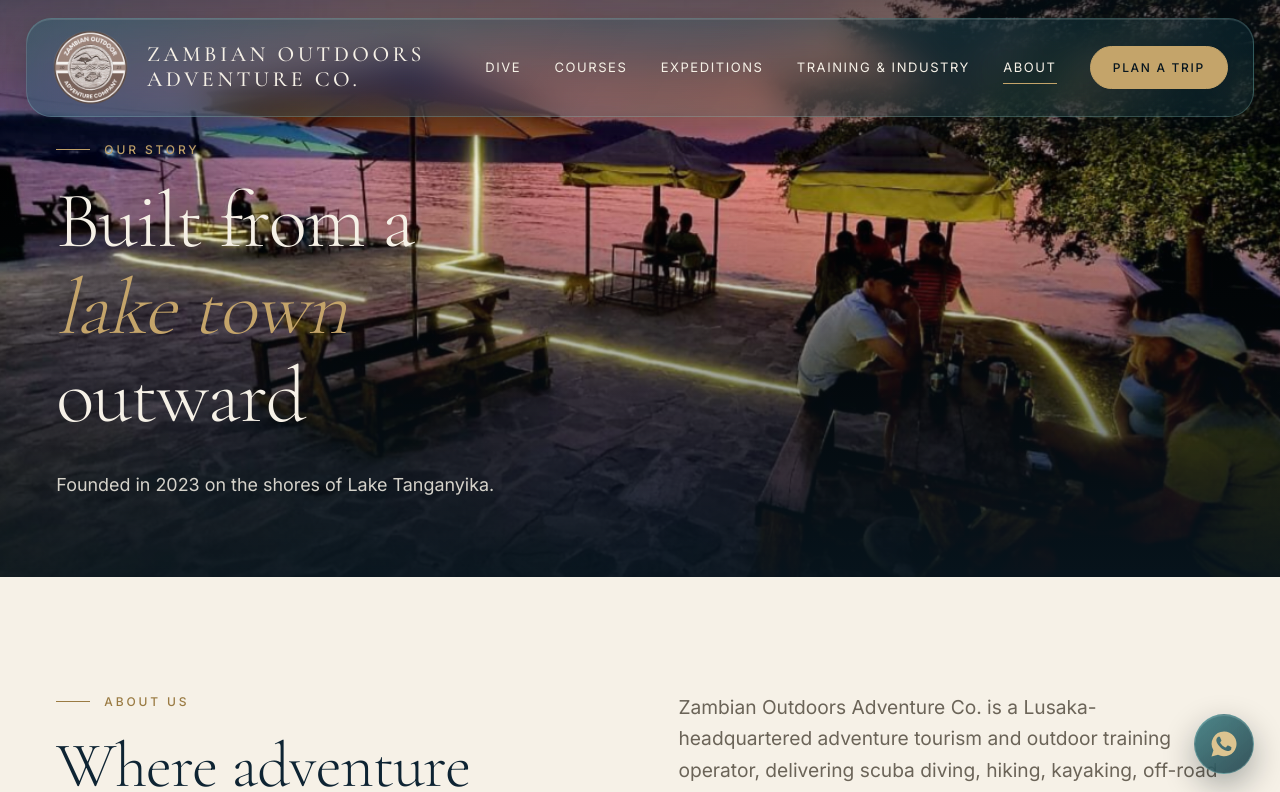
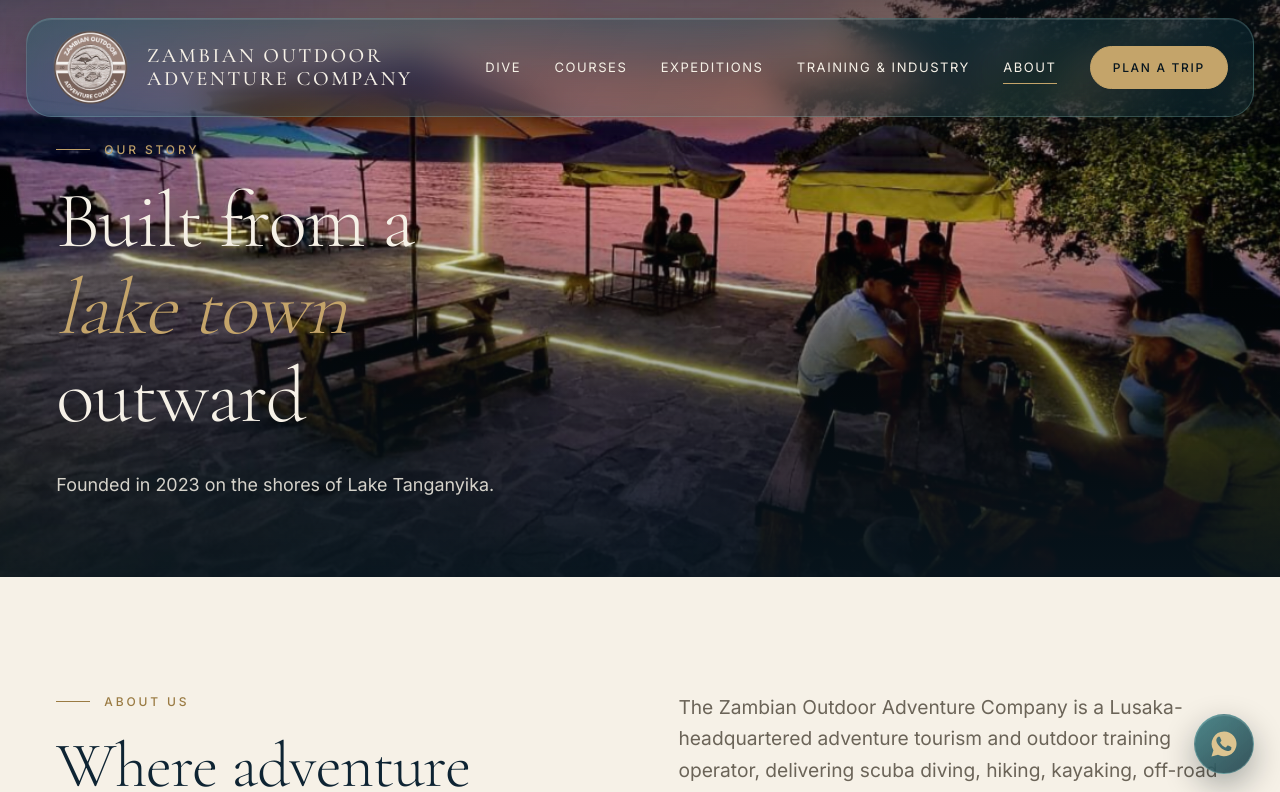
Before and after one commit to zedkooky/zoac, a Next.js app: page /about in a window 1280 px wide. Shown: the top 792 px of the page. Built offline with nearby package versions, Linux system fonts and the light colour scheme.

Commit message:
Use the correct name: Zambian Outdoor Adventure Company
Co-Authored-By: Claude Opus 5.5 <noreply@anthropic.com>
Claude-Session: https://claude.ai/code/session_01SSVt6dTfHH9q8uRMtzTyMa

```diff
--- a/app/about/page.tsx
+++ b/app/about/page.tsx
@@ -5,7 +5,7 @@ import { SITE, VALUES } from "@/lib/site";
 
 export const metadata: Metadata = {
   title: "About us",
-  description: "Founded in 2023 on the shores of Lake Tanganyika, Zambian Outdoors Adventure Co. is a Lusaka-headquartered adventure and outdoor training operator.",
+  description: "Founded in 2023 on the shores of Lake Tanganyika, the Zambian Outdoor Adventure Company is a Lusaka-headquartered adventure and outdoor training operator.",
   alternates: { canonical: "/about" },
 };
 
@@ -18,7 +18,7 @@ export default function About() {
         <div className="wrap split split--top">
           <div><p className="eyebrow" data-reveal>About us</p><h2 className="h2" data-reveal="100">Where adventure tourism meets <em>technical capability</em></h2></div>
           <div className="lede">
-            <p data-reveal="100">Zambian Outdoors Adventure Co. is a Lusaka-headquartered adventure tourism and outdoor training operator, delivering scuba diving, hiking, kayaking, off-road safari and wilderness skills experiences across the country.</p>
+            <p data-reveal="100">The Zambian Outdoor Adventure Company is a Lusaka-headquartered adventure tourism and outdoor training operator, delivering scuba diving, hiking, kayaking, off-road safari and wilderness skills experiences across the country.</p>
             <p data-reveal="200" style={{ marginTop: 20 }}>We&apos;ve grown from a single dive outpost in Mpulungu into a national operator working with mining houses, government agencies, conservation partners and travellers from across the world.</p>
             <div className="stats" data-reveal="300">
               <div className="stat"><b>Lusaka</b><span>Headquarters</span></div>
--- a/app/globals.css
+++ b/app/globals.css
@@ -98,7 +98,7 @@ button,input,select,textarea{font:inherit;color:inherit}
 @supports not ((backdrop-filter:blur(1px)) or (-webkit-backdrop-filter:blur(1px))){.nav{background:rgba(14,66,76,.92)}}
 .brand{display:flex;align-items:center;gap:18px}
 .brand img{width:clamp(60px,6vw,84px);height:clamp(60px,6vw,84px);border-radius:50%;transition:width .6s var(--ease),height .6s var(--ease)}
-.brand span{font-family:var(--serif);font-size:clamp(17px,1.7vw,24px);font-weight:500;letter-spacing:.16em;text-transform:uppercase;line-height:1.15;white-space:nowrap}
+.brand span{font-family:var(--serif);font-size:clamp(17px,1.6vw,23px);font-weight:500;letter-spacing:.12em;text-transform:uppercase;line-height:1.15;white-space:nowrap}
 .brand small{display:block;font-family:var(--sans);font-size:9px;letter-spacing:.3em;color:var(--gold);margin-top:6px}
 .nav.solid .brand img{width:52px;height:52px}
 .nav__links{display:flex;align-items:center;gap:clamp(20px,2.6vw,40px);font-size:13px;letter-spacing:.12em;text-transform:uppercase}
@@ -116,7 +116,8 @@ button,input,select,textarea{font:inherit;color:inherit}
 .menu__links{display:flex;flex-direction:column;gap:18px;margin-top:9vh;font-family:var(--serif);font-size:clamp(36px,10vw,56px);font-weight:300;line-height:1.05}
 .menu__links a:hover{color:var(--gold)}
 .menu__foot{margin-top:auto;color:var(--mist);font-size:14px}
-@media (max-width:960px){.nav__links{display:none}.burger{display:flex}}
+@media (max-width:1180px){.nav__links{display:none}.burger{display:flex}}
+@media (max-width:560px){.brand{gap:12px}.brand img{width:48px;height:48px}.nav.solid .brand img{width:42px;height:42px}.brand span{font-size:14px;letter-spacing:.08em}.burger{margin-left:10px}}
 
 /* ---------- hero ---------- */
 .hero{position:relative;min-height:max(680px,100svh);display:flex;flex-direction:column;justify-content:flex-end;background:var(--ink);color:var(--ivory);overflow:hidden}
@@ -240,13 +241,13 @@ button,input,select,textarea{font:inherit;color:inherit}
 /* ---------- footer ---------- */
 .foot{background:var(--ink);color:var(--mist);padding:clamp(56px,7vw,96px) 0 32px;font-size:14px}
 .foot__grid{display:grid;grid-template-columns:1.4fr 1fr 1fr 1.2fr;gap:40px}
-@media (max-width:860px){.foot__grid{grid-template-columns:1fr 1fr}}
+@media (max-width:1060px){.foot__grid{grid-template-columns:1fr 1fr}}
 @media (max-width:520px){.foot__grid{grid-template-columns:1fr}}
 .foot h4{margin:0 0 18px;font-size:11px;letter-spacing:.24em;text-transform:uppercase;color:var(--gold);font-weight:500}
 .foot ul{list-style:none;padding:0;margin:0;display:grid;gap:10px}
 .foot a:hover{color:var(--ivory)}
 .foot .brand{color:var(--ivory);margin-bottom:18px}
-.foot .brand span{font-size:17px;letter-spacing:.12em}
+.foot .brand span{font-size:clamp(15px,1.2vw,17px);letter-spacing:.1em}
 .foot .brand img{width:64px;height:64px}
 .foot__base{margin-top:56px;padding-top:24px;border-top:1px solid var(--line-dk);display:flex;flex-wrap:wrap;justify-content:space-between;gap:12px;font-size:12px}
 
--- a/app/layout.tsx
+++ b/app/layout.tsx
@@ -28,7 +28,7 @@ const ORG_SCHEMA = {
   "@type": "TravelAgency",
   "@id": `${SITE.url}/#org`,
   name: SITE.name,
-  alternateName: ["ZOAC", "Zambian Outdoor Adventure Company"],
+  alternateName: ["ZOAC", "Zambian Outdoor Adventure Co."],
   url: `${SITE.url}/`,
   logo: `${SITE.url}/img/logo.png`,
   image: `${SITE.url}/img/sunset-boat.jpg`,
--- a/app/page.tsx
+++ b/app/page.tsx
@@ -147,7 +147,7 @@ export default function Home() {
             <p className="lede" data-reveal="200" style={{ margin: "24px 0 30px" }}>Kit in our forest green, made for the boat, the trail and the drive home. Message us to order, or ask us to put together a team or school order.</p>
             <ul className="tags" data-reveal="250">{MERCH.map((m) => <li key={m}>{m}</li>)}</ul>
             <div className="hero__cta" data-reveal="300" style={{ marginTop: 36, alignItems: "center", gap: "14px 28px" }}>
-              <a className="btn btn--dark" href={waLink("Hi Zambian Outdoors, I'd like to order some merch.")} target="_blank" rel="noopener noreferrer">Order on WhatsApp</a>
+              <a className="btn btn--dark" href={waLink("Hi Zambian Outdoor Adventure Company, I'd like to order some merch.")} target="_blank" rel="noopener noreferrer">Order on WhatsApp</a>
               <Link className="link" href="/contact?topic=Merchandise">Bulk &amp; team orders →</Link>
             </div>
           </div>
--- a/components/Footer.tsx
+++ b/components/Footer.tsx
@@ -10,7 +10,7 @@ export default function Footer() {
             <div className="brand">
               {/* eslint-disable-next-line @next/next/no-img-element */}
               <img src="/img/logo.png" alt="" />
-              <span>Zambian Outdoors<br />Adventure Co.<small>Est. 2023</small></span>
+              <span>Zambian Outdoor<br />Adventure Company<small>Est. 2023</small></span>
             </div>
             <p style={{ maxWidth: "32ch" }}>Adventure, professionally delivered. Built from a lake town outward, and led overwhelmingly by Zambians.</p>
           </div>
--- a/components/Nav.tsx
+++ b/components/Nav.tsx
@@ -19,10 +19,10 @@ export default function Nav() {
   useEffect(() => { document.body.style.overflow = open ? "hidden" : ""; lockScroll(open); }, [open]);
 
   const brand = (
-    <Link href="/" className="brand" aria-label="Zambian Outdoors Adventure Co. — home">
+    <Link href="/" className="brand" aria-label="Zambian Outdoor Adventure Company — home">
       {/* eslint-disable-next-line @next/next/no-img-element */}
       <img src="/img/logo.png" alt="" />
-      <span>Zambian Outdoors<br />Adventure Co.</span>
+      <span>Zambian Outdoor<br />Adventure Company</span>
     </Link>
   );
   return (
--- a/components/Preloader.tsx
+++ b/components/Preloader.tsx
@@ -15,7 +15,7 @@ export default function Preloader() {
     <div className={`pre${out ? " out" : ""}`} aria-hidden="true">
       {/* eslint-disable-next-line @next/next/no-img-element */}
       <img src="/img/logo.png" alt="" />
-      <div className="pre__word">Zambian Outdoors</div>
+      <div className="pre__word">Zambian Outdoor</div>
       <div className="pre__line" />
     </div>
   );
--- a/lib/photos.ts
+++ b/lib/photos.ts
@@ -1,4 +1,4 @@
-// Unsplash stand-ins with credit chips. Swap for Zambian Outdoors photography when available.
+// Unsplash stand-ins with credit chips. Swap for Zambian Outdoor Adventure Company photography when available.
 export type Photo = { id: string; name: string; handle: string; alt: string };
 
 export const UTM = "utm_source=zoac&utm_medium=referral";
--- a/lib/site.ts
+++ b/lib/site.ts
@@ -1,5 +1,5 @@
 export const SITE = {
-  name: "Zambian Outdoors Adventure Co.",
+  name: "Zambian Outdoor Adventure Company",
   url: "https://zambianadventures.com",
   email: "info@zambianadventures.com",
   whatsapp: { label: "Sid Parmar", display: "+260 97 972 7627", wa: "260979727627" },
@@ -28,7 +28,7 @@ export type Course = {
   details: string[];
 };
 
-// Prices supplied by Zambian Outdoors. Descriptions for Try Scuba / Pond Scuba / Open Water are placeholders to confirm.
+// Prices supplied by Zambian Outdoor Adventure Company. Descriptions for Try Scuba / Pond Scuba / Open Water are placeholders to confirm.
 export const COURSES: Course[] = [
   {
     slug: "discover-scuba-diving",
@@ -79,6 +79,6 @@ export const VALUES = [
   { n: "04", t: "Capability that stays behind", d: "Whether we are training a school group or a mine rescue team, the goal is to leave people more capable than we found them — not simply to deliver an experience and move on." },
 ];
 
-export function waLink(text = "Hi Zambian Outdoors, I'd like to plan an adventure.") {
+export function waLink(text = "Hi Zambian Outdoor Adventure Company, I'd like to plan an adventure.") {
   return `https://wa.me/${SITE.whatsapp.wa}?text=${encodeURIComponent(text)}`;
 }
```
Also changed, not shown: 1 other file (tests, documents, lock files or other folders).
